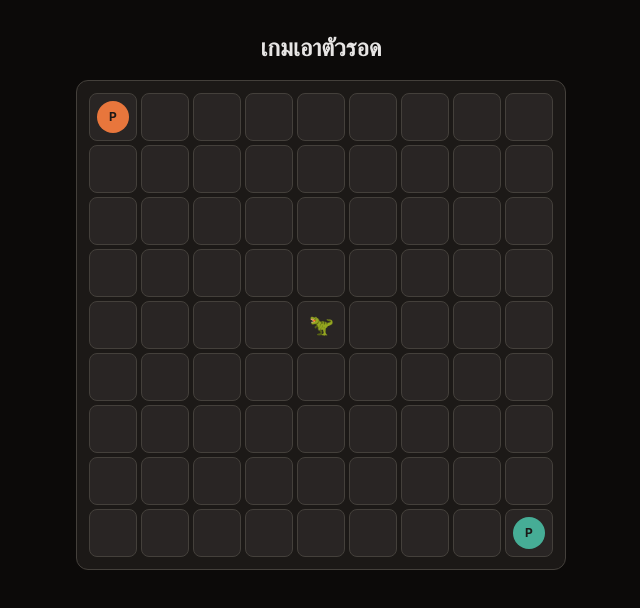
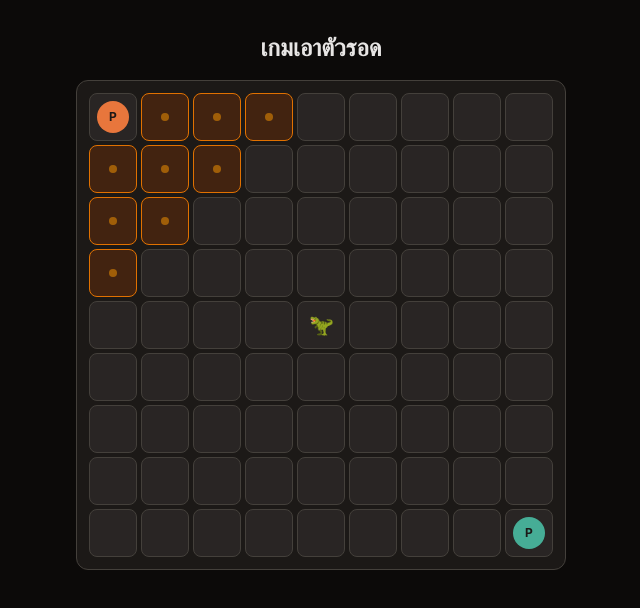
Before and after one commit to alongkorn29380/dino-game, a React (Vite) app: page / in a window 1280 px wide. Shown: the top 608 px of the page, without its empty margins (319-959 px from the left). Built offline with nearby package versions, Linux system fonts and the light colour scheme.

Commit message:
player p1 move entrund p2 move (loop)

```diff
--- a/src/App.tsx
+++ b/src/App.tsx
@@ -1,29 +1,13 @@
-import { useState } from "react"
-import { CONFIG, PLAYER_COLORS } from "./game/config"
-import type { GameState } from "./game/types"
-import { Board } from "./render/Board"
+import { Board } from "./render/Board";
+import { useGame } from "./render/useGame";
 
 export default function App() {
-  const [state, setState] = useState<GameState>({
-  width: CONFIG.GRID_W,
-  height: CONFIG.GRID_H,
-  players: [
-    { id: 0, name: "ผู้เล่น 1", color: PLAYER_COLORS[0], pos: { x: 0, y: 0 }, alive: true },
-    { id: 1, name: "ผู้เล่น 2", color: PLAYER_COLORS[1], pos: { x: 8, y: 8 }, alive: true },
-  ],
-  dino: { pos: { x: 4, y: 4 } },
-  turnIndex: 0,
-  round: 1,
-  dice: 3,
-  phase: "move",
-  winnerId: null,
-  log: ["เริ่มเกม!"],
-  });
+  const { state, reachable, moveTo } = useGame();
 
   return (
-  <div className="min-h-screen bg-stone-950 flex flex-col items-center pt-8">
-    <h1 className="text-stone-200 text-2xl font-bold mb-4">เกมเอาตัวรอด</h1>
-    <Board state={state} />
-  </div>
-);
+    <div className="min-h-screen bg-stone-950 flex flex-col items-center pt-8">
+      <h1 className="text-stone-200 text-2xl font-bold mb-4">เกมเอาตัวรอด</h1>
+      <Board state={state} reachable={reachable} onCellClick={moveTo} />
+    </div>
+  );
 }
--- /dev/null
+++ b/src/game/pathfinding.ts
@@ -0,0 +1,52 @@
+import type { Coord } from "./types";
+import { inBounds, key } from "./grid";
+
+export function neighbors (c: Coord, w: number, h: number): Coord[] {
+    const dirs = [
+        { x:  0, y: -1 },
+        { x:  0, y:  1 },
+        { x: -1, y:  0 },
+        { x:  1, y:  0 }
+    ];
+
+    const allNeighbors = dirs.map(d => ({
+    x: c.x + d.x,
+    y: c.y + d.y,
+    }))
+
+    return allNeighbors.filter(nextCoord => inBounds(nextCoord, w, h));
+}
+
+export function reachableCells(
+    start: Coord,
+    maxSteps: number,
+    w: number,
+    h: number,
+    blocked: Coord[]
+): Coord[] {
+    const blockedSet = new Set(blocked.map(key))
+    const seen = new Set<string>([key(start)])
+    const result: Coord[] = [];
+    let frontier: Coord[] = [start];
+
+    for (let step = 0; step < maxSteps; step++) {
+        const next: Coord[] = [];
+        for(const cell of frontier) {
+            for (const n of neighbors(cell, w, h)) {
+                const nkey = key(n);
+
+                // If you have been here before (seen) or it is a blocked passage -> skip it.
+                if(seen.has(nkey) || blockedSet.has(nkey)) {
+                    continue;
+                }
+
+                // If it's a new, navigable lane -> Save status
+                seen.add(nkey);
+                result.push(n)
+                next.push(n)
+            }
+        }
+        frontier = next;
+    }
+    return result;
+}
--- a/src/game/types.ts
+++ b/src/game/types.ts
@@ -23,7 +23,7 @@ export type GameState = {
   turnIndex: number;
   round: number;
   dice: number;
-  phase: "move" | "over";
+  phase: "move" | "action";
   winnerId: number | null;
   log: string[];
 };
--- a/src/render/Board.tsx
+++ b/src/render/Board.tsx
@@ -1,24 +1,31 @@
-import type { GameState } from "../game/types";
+import type { GameState, Coord } from "../game/types";
 
 type Props = {
-    state: GameState;
+  state: GameState;
+  reachable: Set<string>;
+  onCellClick: (c: Coord) => void;
 };
 
-export function Board({ state }: Props)
+export function Board({ state, reachable, onCellClick }: Props)
 {
     const cells = [];
 
     for (let y = 0; y < state.height; y++) {
         for (let x = 0; x < state.width; x++) {
+            const canMove = reachable.has(`${x},${y}`);
             const player = state.players.find(p => p.alive && p.pos.x === x && p.pos.y === y);
-
             const isDino = state.dino.pos.x === x && state.dino.pos.y === y
 
             cells.push(
                 <div
                     key={`${x},${y}`}
-                    className="w-12 h-12 bg-stone-800 border border-stone-700 rounded-lg flex items-center justify-center text-xl"
-                >
+                    onClick={() => canMove && onCellClick({ x, y })}
+                    className={`w-12 h-12 border rounded-lg flex items-center justify-center text-xl
+                        ${canMove
+                            ? "bg-amber-900/40 border-amber-600 cursor-pointer hover:bg-amber-800/50"
+                            : "bg-stone-800 border-stone-700"
+                        }`}
+                    >
                     {isDino && <span>🦖</span>}
                     {player && (
                         <span
@@ -27,6 +34,9 @@ export function Board({ state }: Props)
                         >
                             P
                         </span>
+                        )}
+                        {!player && !isDino && canMove && (
+                            <span className="w-2 h-2 rounded-full bg-amber-500 opacity-50" />
                         )}
                 </div>
             )
--- /dev/null
+++ b/src/render/useGame.ts
@@ -0,0 +1,67 @@
+import { useState, useMemo } from "react";
+import type { Coord, GameState } from "../game/types";
+import { reachableCells } from "../game/pathfinding";
+import { key } from "../game/grid";
+import { CONFIG, PLAYER_COLORS } from "../game/config";
+
+const INITIAL_STATE: GameState = {
+    width: CONFIG.GRID_W,
+    height: CONFIG.GRID_H,
+    players: [
+        { id: 0, name: "ผู้เล่น 1", color: PLAYER_COLORS[0], pos: { x: 0, y: 0 }, alive: true },
+        { id: 1, name: "ผู้เล่น 2", color: PLAYER_COLORS[1], pos: { x: 8, y: 8 }, alive: true },
+    ],
+    dino: { pos: { x: 4, y: 4 } },
+    turnIndex: 0,
+    round: 1,
+    dice: 3,
+    phase: "move",
+    winnerId: null,
+    log: ["เริ่มเกม!"],
+};
+
+export function useGame()
+{
+    const [state, setState] = useState<GameState>(INITIAL_STATE);
+
+    // Calculate walking distance.
+    const reachable = useMemo (() => {
+        const cur = state.players[state.turnIndex];
+        console.log("dice:", state.dice);
+        const blocked = [
+        ...state.players.filter(p => p.alive && p.id !== cur.id).map(p => p.pos),
+        state.dino.pos,
+        ];
+
+        const cells = reachableCells(cur.pos, state.dice, state.width, state.height, blocked);
+        console.log("reachable count:", cells.length);
+        return new Set(cells.map(key));
+    }, [state]);
+
+    function moveTo(c: Coord) {
+        const targetKey = key(c);
+
+        if (!reachable.has(targetKey)) {
+            return;
+        }
+
+        setState(prevState => {
+            const nextPlayers = prevState.players.map((player, index) => {
+                if (index === prevState.turnIndex) {
+                    return { ...player, pos: c };
+                }
+                return player;
+            });
+
+            return {
+            ...prevState,
+            players: nextPlayers,
+            phase: "move",
+            turnIndex: (prevState.turnIndex + 1) % prevState.players.length,
+            dice: Math.floor(Math.random() * 6) + 1,
+            log: [...prevState.log, `${prevState.players[prevState.turnIndex].name} เดินไปที่ ${c.x},${c.y}`],
+            };
+        });
+    }
+  return { state, reachable, moveTo };
+}
```
